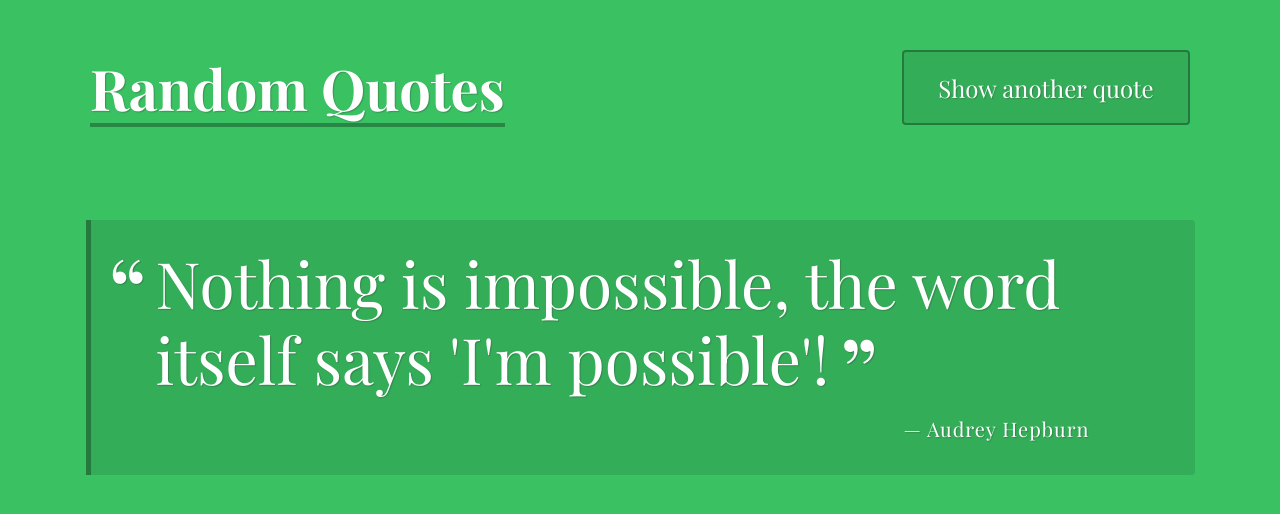
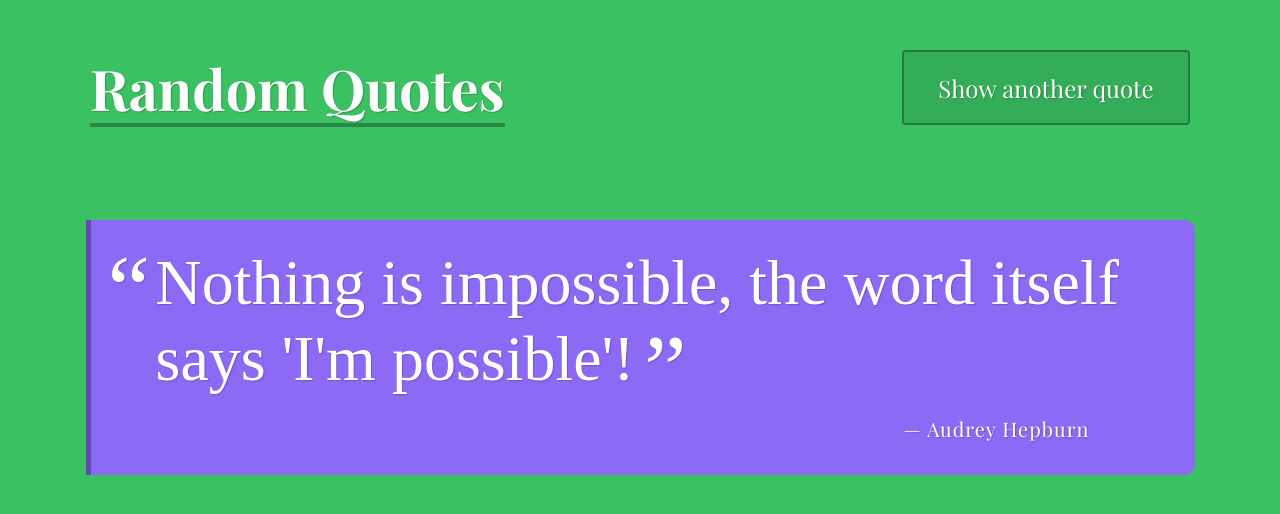
Before and after one commit to devonfp/random_quote_generator_v1, a plain HTML site: page index.html in a window 1280 px wide. Both pictures are taken after a click on the button "Show another quote". Drawn offline with nearby package versions, Linux system fonts and the light colour scheme; a web font is replaced by a local one.

Commit message:
Adjustments made for Exceeds Expectations grade

```diff
--- a/css/styles.css
+++ b/css/styles.css
@@ -5,7 +5,10 @@
 
  @import url('https://fonts.googleapis.com/css?family=Playfair+Display:400,400i,700,700i&display=swap');
 
-body {
+ @import url('https://fonts.googleapis.com/css2?family=Ibarra+Real+Nova:ital@1&display=swap');
+
+
+ body {
   background-color: rgb(58, 193, 98);
   color: white;
   font-family: 'Playfair Display', serif;
@@ -115,6 +118,11 @@ h1 {
   font-style: normal;
 }
 
+.tags:before {
+  content: ", ";
+  font-style: normal;
+}
+
 @media (min-width: 768px) {
   body {
     padding: 25px;
@@ -140,11 +148,12 @@ h1 {
     padding: 25px 25px 15px 55px;
     background: rgba(0, 0, 0, 0.1);
     border-left: 5px solid rgba(0, 0, 0, 0.3);
-    border-radius: 0 4px 4px 0;
+    border-radius: 0 10px 10px 0;
   }
 
   .quote {
     font-size: 4rem;
+    font-family: 'Ibarra Real Nova', serif;
   }
 
   .quote:before,
--- a/index.html
+++ b/index.html
@@ -14,7 +14,7 @@
       <button id="load-quote" class="load-quote">Show another quote</button>
     </header>
 
-    <div class="container">
+    <div class="container" id="con1">
       <div id="quote-box" class="quote-box">
         <p class="quote">Every great developer you know got there by solving problems they were unqualified to solve until they actually did it.</p>
         <p class="source">Patrick McKenzie<span class="citation">Twitter</span><span class="year">2016</span></p>
--- a/js/script.js
+++ b/js/script.js
@@ -33,7 +33,8 @@ const quotes = [
   quote: " Love is or it ain't. Thin love ain't love at all.",
   source: 'Toni Morrison',
   citation: "Beloved",
-  year: 2004
+  year: '2004',
+  tags: " - emotion, love, self-respect, value"
   },
 
 
@@ -42,33 +43,28 @@ const quotes = [
     source: 'Albert Einstein'
   },
 ];
-//console.log(quotes);
 
 
 
 /***
  * `getRandomQuote` function
 ***/
-
 function getRandomQuote() {
 
-  //randomNumber and quotes[randomNumber] are our 2 variables to make this function work.
+  //randomNumber and quotes[randomNumber] are our main variables.
 
   const randomNumber = Math.floor( Math.random() * quotes.length);
-/*This variable ensures that a random number is generated each time
-according to the length of the amount of objects. */
+
 
   console.log(randomNumber, quotes[randomNumber]);
-/*by adding quotes we tell the program to randomly go to each index in that array,
-  // then by using brackets we will insert [randomNumber] to randomly select
-  // an object in that array.*/
+
 
   return quotes[randomNumber];
-  /*Functions must give something back when they finish. Hence, we end with return.
-   Without returning, getRandomQuote() will call as undefined.*/
+
 }
+getRandomQuote();
 
-getRandomQuote();
+
 
 
 /***
@@ -79,26 +75,58 @@ function printQuote() {
 const randomQuote = getRandomQuote();
 
 let randomQuotehtml = `
-<p class="quote"> ${randomQuote.quote} </p>
+  <p class="quote"> ${randomQuote.quote} </p>
   <p class="source"> ${randomQuote.source}`
 
-  if (randomQuote.citation === true) {
-  `<p class="quote">${randomQuote.quote}</p>
-  <p class="source">${randomQuote.source}
-  <span class="citation"> ${randomQuote.citation}</span>`
+  if (randomQuote.citation) {
+  randomQuotehtml += `<span class="citation"> ${randomQuote.citation}</span>`
   }
 
-  if (randomQuote.year === true) {
-  `<p class="quote"> ${randomQuote.quote}</p>
-    <p class="source">${randomQuote.source}
-      <span class="citation"> ${randomQuote.citation} </span>
-      <span class="year">${randomQuote.year}</span>
-      </p>`
+  if (randomQuote.year) {
+  randomQuotehtml += `<span class="year">${randomQuote.year}</span>`
   }
 
+  if (randomQuote.tags) {
+    randomQuotehtml += `<span class="tags">${randomQuote.tags}</span>`
+  }
+
+    randomBackground();
+    quoteInterval();
+    /**
+     * Calling these functions in the printQuote() function
+    ensures that it gets printed into the DOM.
+    **/
+
+
   document.getElementById('quote-box').innerHTML = randomQuotehtml;
+}
 
+
+/**
+ *`quoteInterval function.`
+ *This ensures we get a new quote at each refresh
+and after clicking "Show Another Quote."
+**/
+function quoteInterval() {
+  const myInterval = setInterval(printQuote, 10000);
 }
+
+
+
+/**
+ * `randomBackground function.`
+ * This ensures we get a new quote background color
+at each refresh and after clicking "Show Another Quote."
+**/
+function randomBackground() {
+
+  red = Math.floor(Math.random() * 256);
+  green = Math.floor(Math.random() * 256);
+  blue = Math.floor(Math.random() * 256);
+  randomRGB = `rgb( ${red}, ${green}, ${blue} )`;
+  document.getElementById('con1').style.backgroundColor = `${randomRGB}`;
+}
+
 
 
 /***
```
